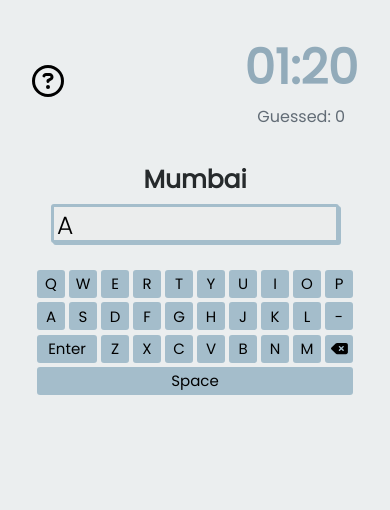
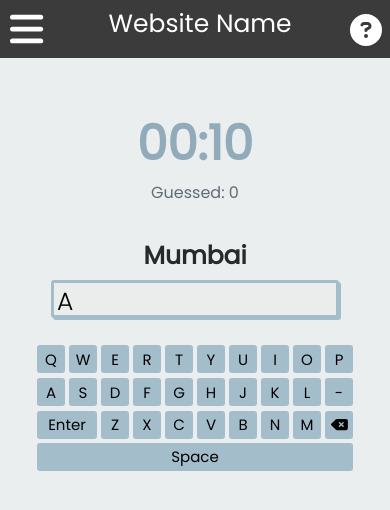
Before and after one commit to nickgabriadze/Towngraphy, a React (Create React App) app: page / in a window 390 px wide. Shown: the top 510 px of the page. Built offline with nearby package versions, Linux system fonts and the light colour scheme.

Commit message:
Added little things for mobile

```diff
--- a/src/App/App.css
+++ b/src/App/App.css
@@ -27,6 +27,8 @@ body{
     align-items: center;
 }
 
+
+
 @media (max-width: 480px){
     #footer{
         display: none;
@@ -37,6 +39,17 @@ body{
         align-items: center;
         padding-top: 5px;
      }
+     #how-to-box{
+        display:none;
+     }
+
+     #score-howTo{
+        display: flex;
+        justify-content: center;
+        align-items: center;
+        padding-top: 50px;
+     }
+
 
 
 }
--- a/src/App/App.jsx
+++ b/src/App/App.jsx
@@ -9,6 +9,9 @@ import { Timerwithscore } from '../Components/Timer/timer.js';
 import { reducer } from '../Utils/reducer.js';
 import { HowTo } from '../Components/HowTo/howToInstruction.jsx';
 import { PopUp } from '../Components/GameOverPopUp/popUp'
+import {Header} from '../Components/Header/header.jsx';
+
+
 
 function App() {
 
@@ -20,7 +23,7 @@ function App() {
       {
         randomCity: generatedCity, nextCity: nextCity,
         message: '', guessed: 0, started: false, usedCities: [],
-        minutes: 1, seconds: 20, gameOver: false
+        minutes: 0, seconds: 10, gameOver: false
       });
 
   useEffect(() => {
@@ -40,8 +43,9 @@ function App() {
 
     {state.gameOver? popUp : ''}
 
+    <Header />
     <div id='score-howTo'>
-      <HowTo />
+      <HowTo id="how-to-box"/>
       <Timerwithscore minute={state.minutes} second={state.seconds} guessed={state.guessed} dispatch={dispatch} />
       </div>
       <div className="container">
--- a/src/Components/GameOverPopUp/popUp.css
+++ b/src/Components/GameOverPopUp/popUp.css
@@ -36,3 +36,17 @@
     right: 50%;
     transform: translate(-50%, -50%);
 }
+
+@media (max-width: 500px){
+    #popUp-box{
+        width: 20rem;
+        height: 20rem;
+        top:40%;
+    }
+}
+
+@media (max-width: 400px){
+    #popUp-box{
+        top: 50%;
+    }
+}
--- /dev/null
+++ b/src/Components/Header/header.css
@@ -0,0 +1,86 @@
+@import url('https://fonts.googleapis.com/css2?family=Poppins&display=swap');
+
+
+#menu-name {
+    display: none;
+}
+
+#after-click {
+    display: none;
+}
+
+@media (max-width:500px) {
+    #header-box {
+        position: relative;
+        background-color: rgb(59, 59, 59);
+        width: 100%;
+        height: 3.6rem;
+        font-family: 'Poppins', 'Lucida Sans', 'Lucida Sans Regular', 'Lucida Grande', 'Lucida Sans Unicode', 'Geneva', 'Verdana', 'sans-serif';
+        color: white;
+    }
+
+    #menu-name {
+        display: flex;
+        justify-content: space-between;
+        align-content: center;
+
+    }
+
+    #website-name {
+        text-align: center;
+        padding-top: 5px;
+        padding-right: 3px;
+        font-size: 25px;
+    }
+
+    #hamburger-menu {
+        font-size: 38px;
+        padding: 10px;
+    }
+
+    #after-click {
+        display: flex;
+        justify-content: space-between;
+        align-items: center;
+
+    }
+
+    #envelope,
+    #copyright-logo {
+        text-decoration: none;
+        background-color: none;
+        color: #921d1d;
+        font-size: 38px;
+        color: white;
+
+    }
+
+    #copyright-logo {
+        padding-right: 10px;
+        font-size: 35px;
+    }
+
+    #question-mark {
+        padding-right: 8px;
+        font-size: 38px;
+
+    }
+
+    #explanation {
+        background-color: #9d9d9d;
+        text-align: center;
+        color: rgb(255, 255, 255);
+        border-radius: 5px;
+        padding: 0px;
+        width: 180px;
+        height: auto;
+        font-size: 10px;
+        font-family: 'Poppins', 'Gill Sans', 'Gill Sans MT', 'Calibri', 'Trebuchet MS', 'sans-serif';
+        cursor: pointer;
+    }
+
+    #explanation-box {
+        padding-top: 4px;
+    }
+
+}
--- /dev/null
+++ b/src/Components/Header/header.jsx
@@ -0,0 +1,51 @@
+import React, { useState } from 'react';
+import './header.css';
+import { FontAwesomeIcon } from '@fortawesome/react-fontawesome';
+import { faBars } from '@fortawesome/free-solid-svg-icons';
+import { faAngleLeft, faCopyright, faEnvelope, faCircleQuestion } from '@fortawesome/free-solid-svg-icons';
+import { motion } from 'framer-motion';
+
+export function Header() {
+    const [opened, setOpened] = useState(false);
+
+
+
+    const [clicked, setClicked] = useState(false);
+
+    const questionMark = <motion.div layout='position' transition={{
+        layout: {
+            duration: 0.5,
+        },
+    }}
+        animate={{ opacity: [0.5, 1] }}><FontAwesomeIcon id="circle-questionMark" icon={faCircleQuestion} /></motion.div>;
+
+    const afterClicked = <motion.div layout='position' transition={{
+        layout: {
+            duration: 0.5,
+        },
+    }}
+        animate={{ opacity: [0, 0.1, 0.3, 0.5, 0.8, 1] }}
+        id="explanation-box"><div id="explanation">Guess as many cities as you can, starting with a letter that is second to last character of the given city</div></motion.div>
+
+
+
+    let unOpened = <div  id="menu-name">
+        <motion.div animate={{ opacity: [0, 0.1, 0.3, 0.5, 0.8, 1] }}
+            whileTap={{ scale: 0.9 }} onClick={() => setOpened(!opened)}><FontAwesomeIcon icon={faBars} id="hamburger-menu" /></motion.div>
+        <motion.p id="website-name" style={clicked ? { 'fontSize': '18px' } : { 'fontSize': '25px' }} animate={{ opacity: [0, 0.1, 0.3, 0.5, 0.8, 1] }}>Website Name</motion.p>
+        <div id="question-mark" onClick={() => setClicked(!clicked)}>{clicked ? afterClicked : questionMark}</div>
+        </div>
+
+    let afterOpen = <motion.div id="after-click" layout animate={{ opacity: [0, 0.1, 0.3, 0.5, 0.8, 1] }}>
+        <motion.div onClick={() => setOpened(!opened)} whileTap={{ scale: 0.9 }}><FontAwesomeIcon icon={faAngleLeft} id="hamburger-menu" /></motion.div>
+        <motion.a id="envelope" href="mailto:something@gmail.com"><FontAwesomeIcon icon={faEnvelope} /></motion.a>
+        <motion.div><FontAwesomeIcon id="copyright-logo" icon={faCopyright} /></motion.div>
+    </motion.div>
+    return (
+        <>
+            <div id="header-box">
+                {opened ? afterOpen : unOpened}
+            </div>
+        </>
+    )
+}
--- a/src/Components/Keyboard/keyboard.css
+++ b/src/Components/Keyboard/keyboard.css
@@ -49,7 +49,7 @@ button:focus {
 }
 
 
-@media (max-width:480px) {
+@media (max-width:500px) {
     #enter-button {
         width: 4rem;
     }
--- a/src/Components/Textbox/textBox.css
+++ b/src/Components/Textbox/textBox.css
@@ -38,7 +38,7 @@
     padding-top: 10px;
 }
 
-@media (max-width: 480px) {
+@media (max-width: 500px) {
     #box-for-input{
         height: 2.42rem;
         width: 18rem;
--- a/src/Utils/reducer.js
+++ b/src/Utils/reducer.js
@@ -42,13 +42,13 @@ export function reducer(state, { type, char }) {
                 return state;
             }
 
-            if (!checkCity(cities, state.nextCity)) {
-                return ({
-                    ...state,
-                    message: "You made it up for sure!",
-                    nextCity: state.randomCity[state.randomCity.length - 2].toUpperCase()
-                })
-            }
+            // if (!checkCity(cities, state.nextCity)) {
+            //     return ({
+            //         ...state,
+            //         message: "You made it up for sure!",
+            //         nextCity: state.randomCity[state.randomCity.length - 2].toUpperCase()
+            //     })
+            // }
 
             for (let i = 0; i < state.usedCities.length; i++) {
                 if (state.usedCities[i] === state.nextCity) {
@@ -92,7 +92,8 @@ export function reducer(state, { type, char }) {
                     message: 'OVER!',
                     started: false,
                     gameOver: true,
-                    nextCity: ''
+                    nextCity: '',
+                    randomCity: ''
                 })
             }
             break;
```
